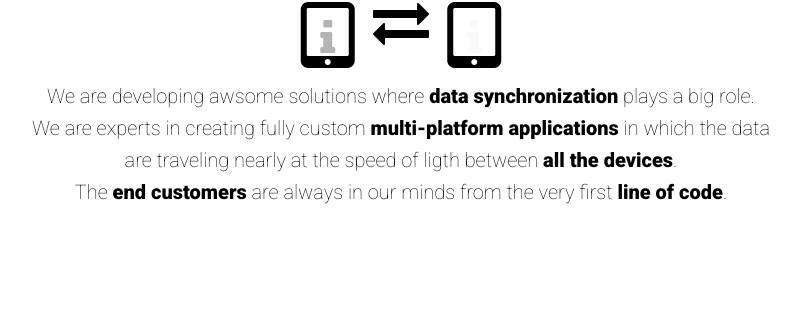
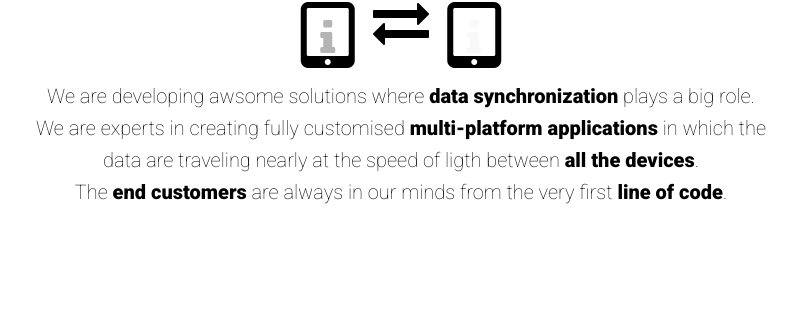
Before and after one commit to peterkajan/EntropiaSite, a Django app: page / in a window 1280 px wide. Shown: the part 1046-1355 px from the top of the page, without its empty margins (239-1039 px from the left). Run offline with Django 3.2, Linux system fonts and the light colour scheme; some libraries are stand-ins or nearby versions.

Commit message:
copywrite

```diff
--- a/home/templates/home/index.html
+++ b/home/templates/home/index.html
@@ -92,7 +92,7 @@
               <p>
                 We are developing awsome solutions where <b>data synchronization</b> plays a big role.
                 <br>
-                We are experts in creating fully custom <b>multi-platform applications</b> in which the data are traveling nearly at the speed of ligth between <b>all the devices</b>.
+                We are experts in creating fully customised <b>multi-platform applications</b> in which the data are traveling nearly at the speed of ligth between <b>all the devices</b>.
                 <br>
                 The <b>end customers</b> are always in our minds from the very first <b>line of code</b>.
               </p>
```
